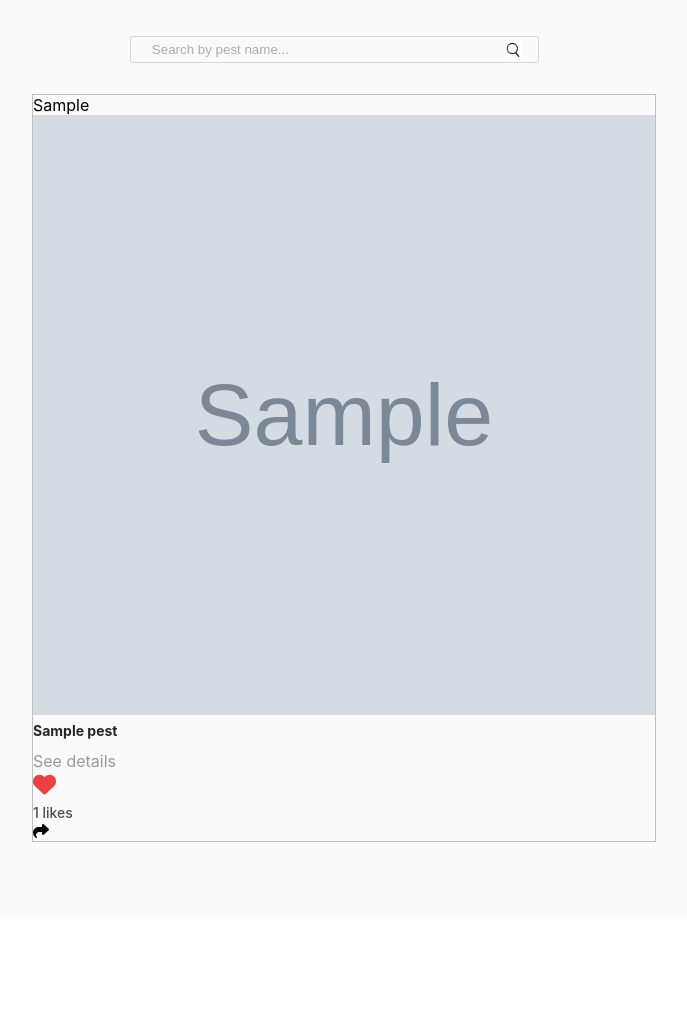
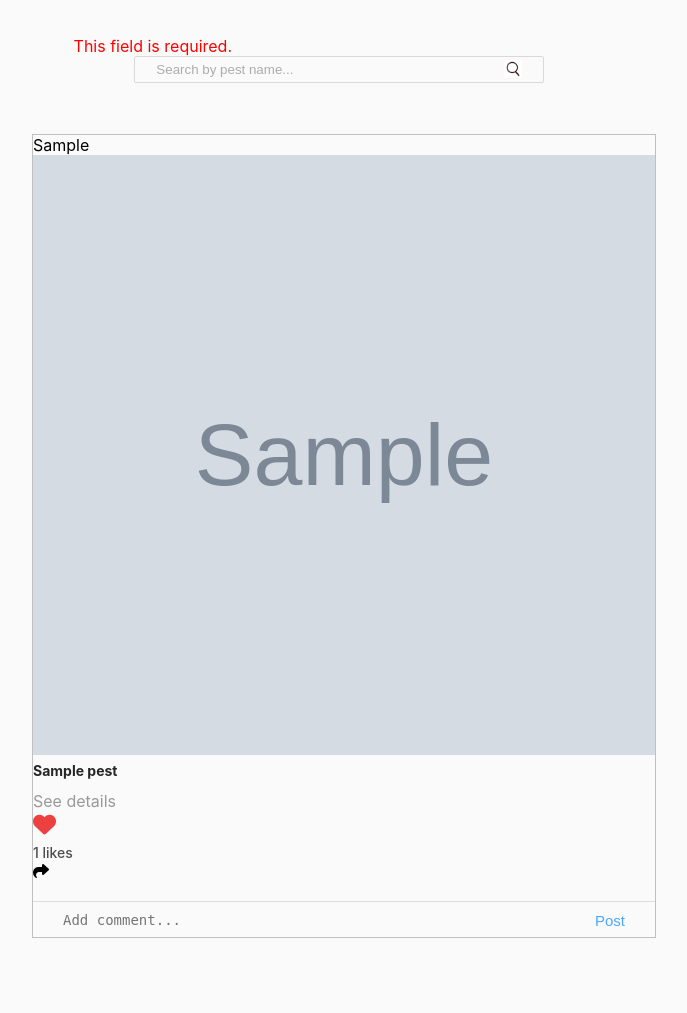
Before and after one commit to KingTheSim/peststagram, a Django app: page / in a window 1280 px wide. Shown: the part 87-1100 px from the top of the page, without its empty margins (296-983 px from the left). Before the commit the page ends 929 px from the top, so only its background shows below. Run offline with Django 5.2, Linux system fonts and the light colour scheme; tables that the repository leaves empty hold one stand-in row (values such as "Sample post"); grey boxes marked "Sample" are stand-in pictures.

Commit message:
workshop_2_ending

```diff
--- /dev/null
+++ b/peststagram/common/forms.py
@@ -0,0 +1,22 @@
+from django import forms
+from peststagram.common.models import Comment
+
+
+class CommentForm(forms.ModelForm):
+    class Meta:
+        model = Comment
+        fields = ["text"]
+        widgets = {
+            "text": forms.Textarea(attrs={"placeholder": "Add comment..."})
+        }
+
+
+class SearchForm(forms.Form):
+    pest_name = forms.CharField(
+        widget=forms.TextInput(
+            attrs={
+                "placeholder": "Search by pest name...",
+                "required": False,
+            }
+        )
+    )
--- a/peststagram/common/urls.py
+++ b/peststagram/common/urls.py
@@ -1,8 +1,9 @@
 from django.urls import path
-from peststagram.common.views import index, like_functionality, copy_link_to_clipboard
+from peststagram.common.views import index, like_functionality, copy_link_to_clipboard, add_comment
 
 urlpatterns = [
     path('', index, name="home"),
     path('like/<int:photo_id>/', like_functionality, name="like"),
-    path('share/<int:photo_id>/', copy_link_to_clipboard, name="share")
+    path('share/<int:photo_id>/', copy_link_to_clipboard, name="share"),
+    path('comment/<int:photo_id>/', add_comment, name="comment"),
 ]
--- a/peststagram/common/views.py
+++ b/peststagram/common/views.py
@@ -3,14 +3,24 @@ from django.http import HttpRequest, HttpResponse
 from django.core.exceptions import ObjectDoesNotExist
 from pyperclip import copy
 from peststagram.common.models import Like
+from peststagram.common.forms import CommentForm, SearchForm
 from peststagram.photos.models import Photo
 
 
 def index(request: HttpRequest) -> HttpResponse:
     all_photos = Photo.objects.all()
+    comment_form = CommentForm()
+    search_form = SearchForm(request.GET)
+
+    if search_form.is_valid():
+        all_photos = all_photos.filter(
+            tagged_pests__name__icontains=search_form.cleaned_data["pest_name"],
+        )
 
     context = {
         "all_photos": all_photos,
+        "comment_form": comment_form,
+        "search_form": search_form,
     }
     return render(request, "common/home_page.html", context=context)
 
@@ -35,3 +45,18 @@ def like_functionality(request: HttpRequest, photo_id: int) -> HttpResponse:
 def copy_link_to_clipboard(request: HttpRequest, photo_id: int) -> HttpResponse:
     copy(request.META["HTTP_HOST"] + resolve_url("details_photo", photo_id))
     return redirect(request.META["HTTP_REFERER"] + f"#{photo_id}")
+
+
+def add_comment(request: HttpRequest, photo_id: int) -> HttpResponse:
+    try:
+        photo = Photo.objects.get(id=photo_id)
+        form = CommentForm(request.POST or None)
+        if form.is_valid():
+            comment = form.save(commit=False)
+            comment.to_photo = photo
+            comment.save()
+
+        return redirect(request.META["HTTP_REFERER"] + f"#{photo_id}")
+
+    except ObjectDoesNotExist:
+        return redirect(request.META["HTTP_REFERER"] + f"#{photo_id}")
--- a/peststagram/pests/views.py
+++ b/peststagram/pests/views.py
@@ -1,6 +1,7 @@
 from django.shortcuts import render, redirect
 from django.http import HttpRequest, HttpResponse
 from django.core.exceptions import ObjectDoesNotExist
+from peststagram.common.forms import CommentForm
 from peststagram.pests.models import Pest
 from peststagram.pests.forms import PestAddForm, PestEditForm, PestDeleteForm
 
@@ -21,9 +22,11 @@ def details_pest(request: HttpRequest, username: str, pest_slug: str) -> HttpRes
     try:
         pest = Pest.objects.get(slug=pest_slug)
         all_photos = pest.tagged_pests.all()
+        comment_form = CommentForm()
         context = {
             "pest": pest,
             "all_photos": all_photos,
+            "comment_form": comment_form,
         }
         return render(request, "pests/pest_details_page.html", context=context)
 
--- a/peststagram/photos/views.py
+++ b/peststagram/photos/views.py
@@ -1,6 +1,7 @@
 from django.core.exceptions import ObjectDoesNotExist
 from django.shortcuts import render, redirect
 from django.http import HttpRequest, HttpResponse
+from peststagram.common.views import CommentForm
 from peststagram.photos.forms import PhotoCreateForm, PhotoEditForm
 from peststagram.photos.models import Photo
 
@@ -23,11 +24,13 @@ def details_photo(request: HttpRequest, pk: int) -> HttpResponse:
         photo = Photo.objects.get(pk=pk)
         likes = photo.like_set.all()
         comments = photo.comment_set.all()
+        comment_form = CommentForm()
 
         context = {
             "photo": photo,
             "likes": likes,
             "comments": comments,
+            "comment_form": comment_form,
         }
         return render(request, "photos/photo_details_page.html", context)
 
--- a/static_files/css/home.css
+++ b/static_files/css/home.css
@@ -86,7 +86,7 @@ body {
 .searchbar img {
     position: absolute;
     margin-left: -2.5rem;
-    margin-top: -0.8rem;
+    margin-top: -2.45rem;
 }
 
 .searchbar input::placeholder {
--- /dev/null
+++ b/templates/common/add_comment.html
@@ -0,0 +1,7 @@
+<div class="addComments">
+    <form method="post" action="{% url 'comment' photo.id %}">
+        {% csrf_token %}
+        {{ comment_form }}
+        <button type="submit">Post</button>
+    </form>
+</div>
--- a/templates/common/home_page.html
+++ b/templates/common/home_page.html
@@ -7,8 +7,9 @@
         <div class="col-9">
 
             <!-- Start Searchbar Form -->
-            <form class="searchbar" method="post">
-                <input type="text" placeholder="Search by pest name...">
+            <form class="searchbar" method="get">
+                {% csrf_token %}
+                {{ search_form }}
                 <button>
                     <img src="{% static 'images/search.png' %}" height="18" alt="img2">
                 </button>
--- a/templates/common/pest_photos.html
+++ b/templates/common/pest_photos.html
@@ -29,6 +29,7 @@
             <i class="fa-solid fa-share"></i>
         </a>
         </div>
+            {% include "common/add_comment.html" %}
         </div>
     {% endfor %}
 
```
